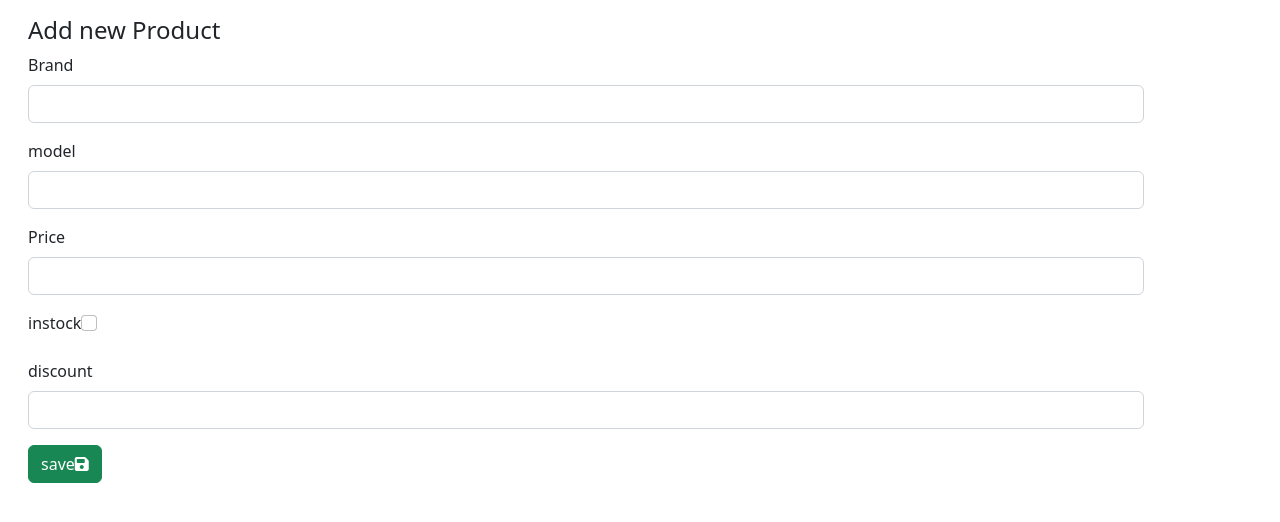
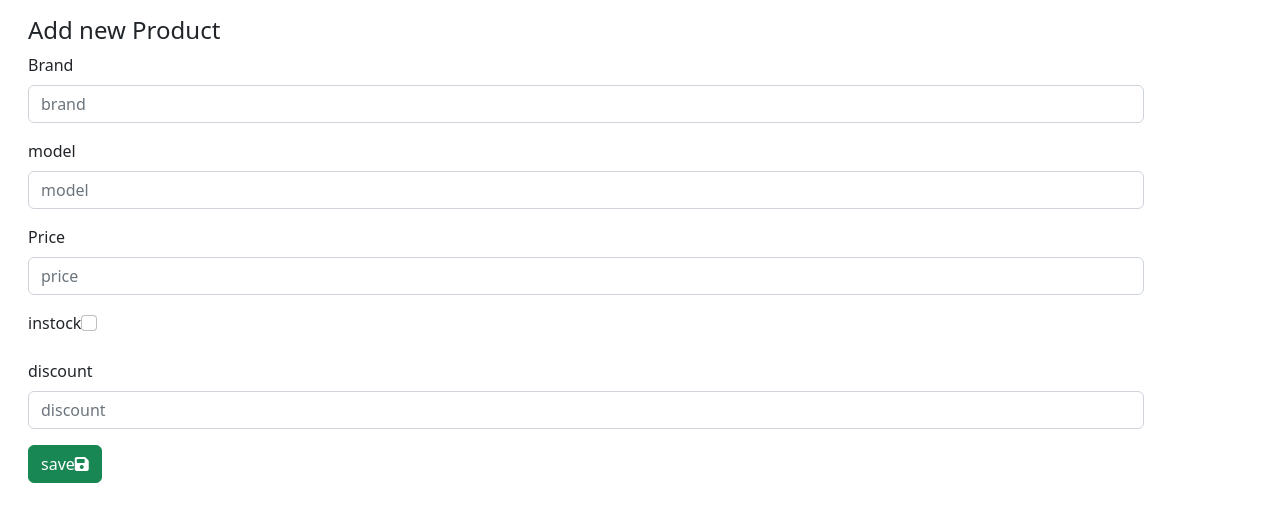
Before and after one commit to ZainUlAbideen572/react-cicd, a React (Create React App) app: page / in a window 1280 px wide. Shown: the top 522 px of the page. Built offline with nearby package versions, Linux system fonts and the light colour scheme.

Commit message:
first commit

```diff
--- a/src/App.js
+++ b/src/App.js
@@ -5,13 +5,15 @@ import Cities from "./Cities/Cities"
 import Events from "./Events"
 import NewProduct from "./products/New Product"
 import  Newcredential  from "./Newcredential"
+import Counter from "./Counter"
 class App extends React.Component{
     render(){
         return<div>
-             {/* <ProductsList/> */}
+             {/* <ProductsList/>  */}
+             {/* <Counter/> */}
           {/* <Users/> */}
              {/* <Newcredential/> */}
-            <NewProduct/>
+             <NewProduct/>
 
             {/* <Cities/> */}
         {/* <Events count={0}/>  */}
--- /dev/null
+++ b/src/Counter.js
@@ -0,0 +1,18 @@
+
+import React from "react"
+import { useState } from "react"
+function Counter(){
+    const[count,setcount]=useState(100)
+function inc(){
+        setcount(count+1)
+    }
+    function dec(){
+        setcount(count-1)
+    }
+    return<div>
+        <h1>count:{count}</h1>
+        <button onClick={inc}className="btn btn-success m-3">++</button>
+        <button onClick={dec}className="btn btn-success m-3">--</button>
+    </div>
+}
+export default Counter;
--- a/src/products/New Product.js
+++ b/src/products/New Product.js
@@ -1,3 +1,4 @@
+import axios from "axios";
 import React from "react";
 class NewProduct extends React.Component {
   state = {
@@ -10,9 +11,12 @@ class NewProduct extends React.Component {
   oncontrolchange=(evt)=>{
     this.setState({[evt.target.name]:evt.target.value})
   }
-  onsave=()=>{
-    console.log(this.state)
+  // when the values are changing just update the state
+  onsave=async()=>{
+   await  axios.post('https://fsa-api-b4.onrender.com/api/products',this.state)
+    console.log('success')
   }
+  // push the data once it is submitted
 
 
   render() {
@@ -21,25 +25,25 @@ class NewProduct extends React.Component {
       <form>
         <div class="mb-3">
           <label for="brand" class="form-label">Brand</label>
-          <input name="brand"type="text" class="form-control" id="brand"  onchange={this.oncontrolchange} />
+          <input name="brand"type="text" class="form-control" id="brand" placeholder="brand"  onchange={this.oncontrolchange} />
         </div>
         <div class="mb-3">
           <label for="model" class="form-label">model</label>
-          <input name="model"type="text" class="form-control" id="model" onchange={this.oncontrolchange}/>
+          <input name="model"type="text" class="form-control" id="model" placeholder="model" onchange={this.oncontrolchange}/>
         </div>
         <div class="mb-3 ">
           <label for="price" class="form-label">Price</label>
-          <input name="price"type="text" class="form-control" id="Price"  onchange={this.oncontrolchange} />
+          <input name="price"type="text" class="form-control" id="Price" placeholder="price" onchange={this.oncontrolchange} />
         </div>
         <div class="mb-3">
           <label for="instock" class="form-label">instock</label>
-          <input  name="instock" type="Checkbox" class="form-check-input" id="instock" onchange={this.oncontrolchange}/>
+          <input  name="instock" type="Checkbox" class="form-check-input" id="instock"  onchange={this.oncontrolchange}/>
         </div>
 
 
         <div class="mb-3">
           <label for="discount" class="form-label">discount</label>
-          <input name="discount" type="number" class="form-control" id="discount" onchange={this.oncontrolchange}/>
+          <input name="discount" type="text" class="form-control" id="discount" placeholder="discount"onchange={this.oncontrolchange}/>
         </div>
 
       </form>
--- a/src/products/Productitem.js
+++ b/src/products/Productitem.js
@@ -9,7 +9,7 @@ const  Productitem=({product})=>{
     <img src={product.image} alt="iphone"  width="400" height="200"/>
     <button className="btn btn-danger btn-sm" disabled={product.instock}>button</button> */}
     <div className="card">
-        <img src={product.image}  className="card -img-top"/>
+        <img src={product.image} alt='product' className="card -img-top" width="100" height="100"/>
         <div className="Card-body">
         <div className="card-title">
             {product.brand} {product.price}
```
